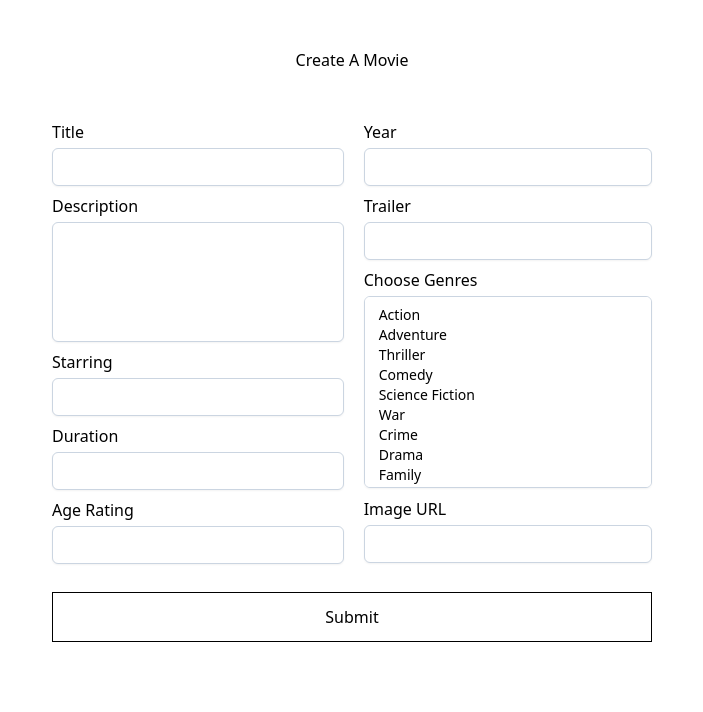
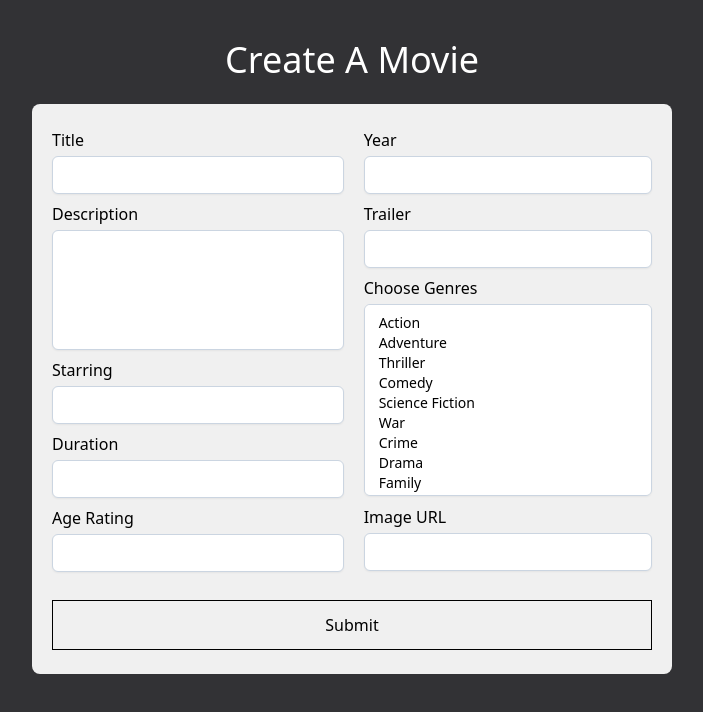
Before and after one commit to renato76/next-movies-frontend, a Next.js app: page /create-movie in a window 1280 px wide. Shown: the top 712 px of the page, without its empty margins (288-991 px from the left). Built offline with nearby package versions, Linux system fonts and the light colour scheme.

Commit message:
some styling to form, route user back to home after submitting a movie

```diff
--- a/src/pages/create-movie.tsx
+++ b/src/pages/create-movie.tsx
@@ -1,5 +1,6 @@
 import React from "react"
 import { useMutation, useQuery, useQueryClient } from "react-query"
+import { useRouter } from "next/router"
 import { createMovie } from "@/mutations/createMovie"
 import { Formik, Form, Field } from "formik"
 import { TextField } from "@/components/TextField"
@@ -30,6 +31,8 @@ const CreateMovie = () => {
     imageUrl: "",
   }
 
+  const router = useRouter()
+
   const queryClient = useQueryClient()
 
   const { mutateAsync: createMovieMutate, isLoading: isSubmittingCreate } =
@@ -42,17 +45,18 @@ const CreateMovie = () => {
 
   const handleSubmit = async (values: any) => {
     await createMovieMutate(values)
+    router.push("./")
   }
   return (
-    <div className="text-center pt-12 pb-20 h-screen">
-      <h1 className="">Create A Movie</h1>
+    <div className="text-center pt-10 pb-20 h-screen bg-[#323235]">
+      <h1 className="text-white text-4xl text-bold">Create A Movie</h1>
       <Formik
         initialValues={initialValues}
         onSubmit={async (values) => {
           handleSubmit(values)
         }}
       >
-        <div className="flex justify-center mt-6 w-1/2 m-auto bg-white text-start px-5 py-6">
+        <div className="flex justify-center mt-6 w-1/2 m-auto text-start rounded-lg px-5 py-6 bg-[#f0f0f0]">
           <Form>
             <div className="flex flex-col md:flex-row md:space-x-5">
               <div>
```
